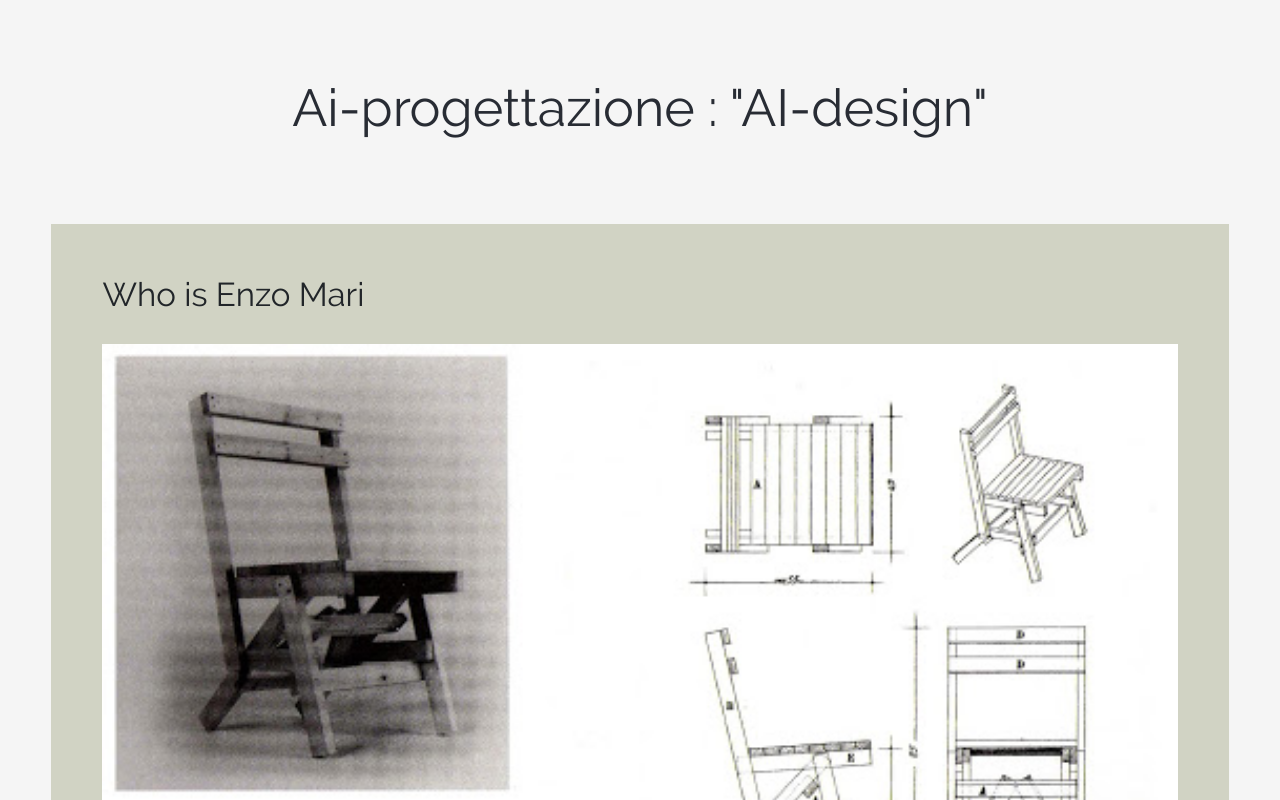
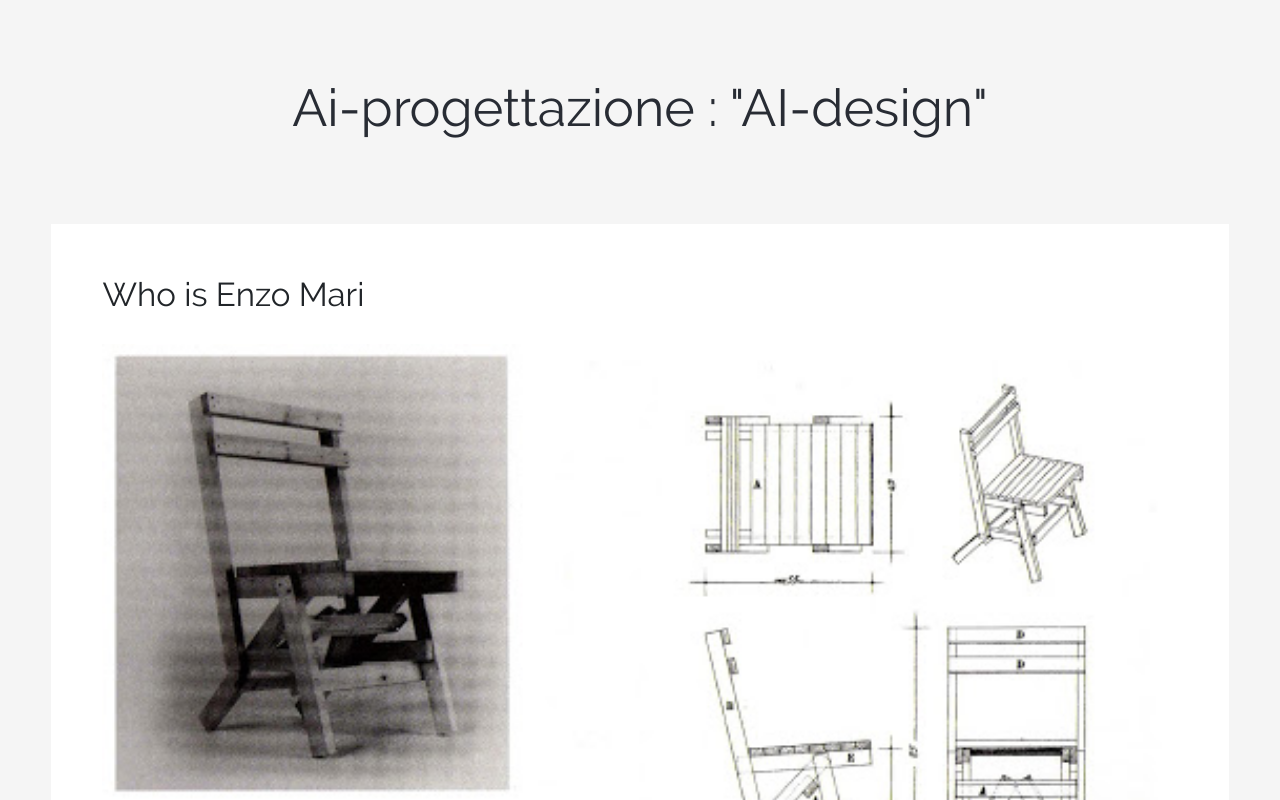
Before and after one commit to flyingonionman/Delta, a React (Create React App) app: page /mlarch in a window 1280 px wide. Shown: the top 800 px of the page. Built offline with nearby package versions, Linux system fonts and the light colour scheme.

Commit message:
arch update 5

```diff
--- a/src/App.scss
+++ b/src/App.scss
@@ -29,7 +29,7 @@ time, mark, audio, video {
 
 .App{
   min-height: 100vh;
-  background-color:#D1D3C4;
+  background-color:#FFFFFF;
 
   width: 100%;
 }
@@ -40,7 +40,7 @@ body::-webkit-scrollbar {
 
 .content{
   min-height: 100vh;
-  background-color: #D1D3C4;
+  background-color: #FFFFFF;
 
 
   .picture{
@@ -80,7 +80,7 @@ body::-webkit-scrollbar {
 
 .navigation{
   min-height:100%;
-  background-color:#D1D3C4;
+  background-color:#FFFFFF;
 
   ul {
     position:fixed;
```
